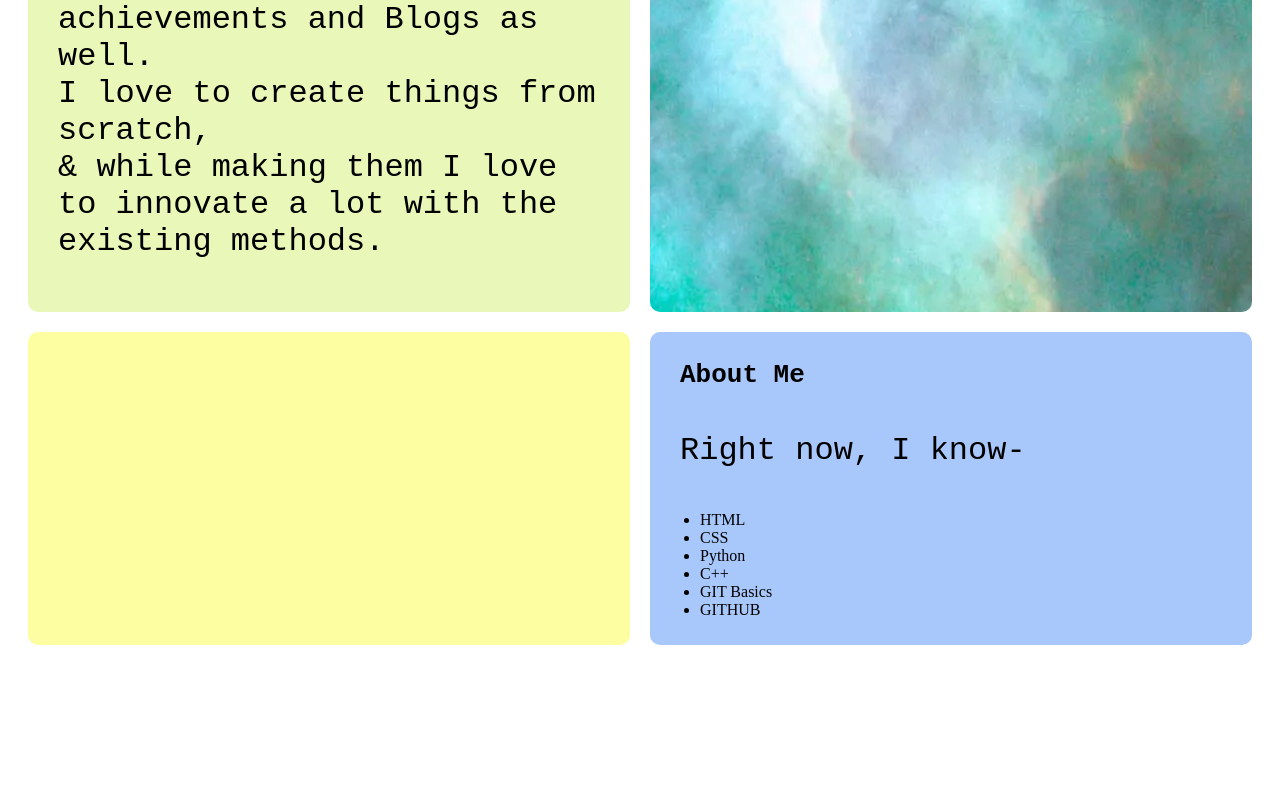
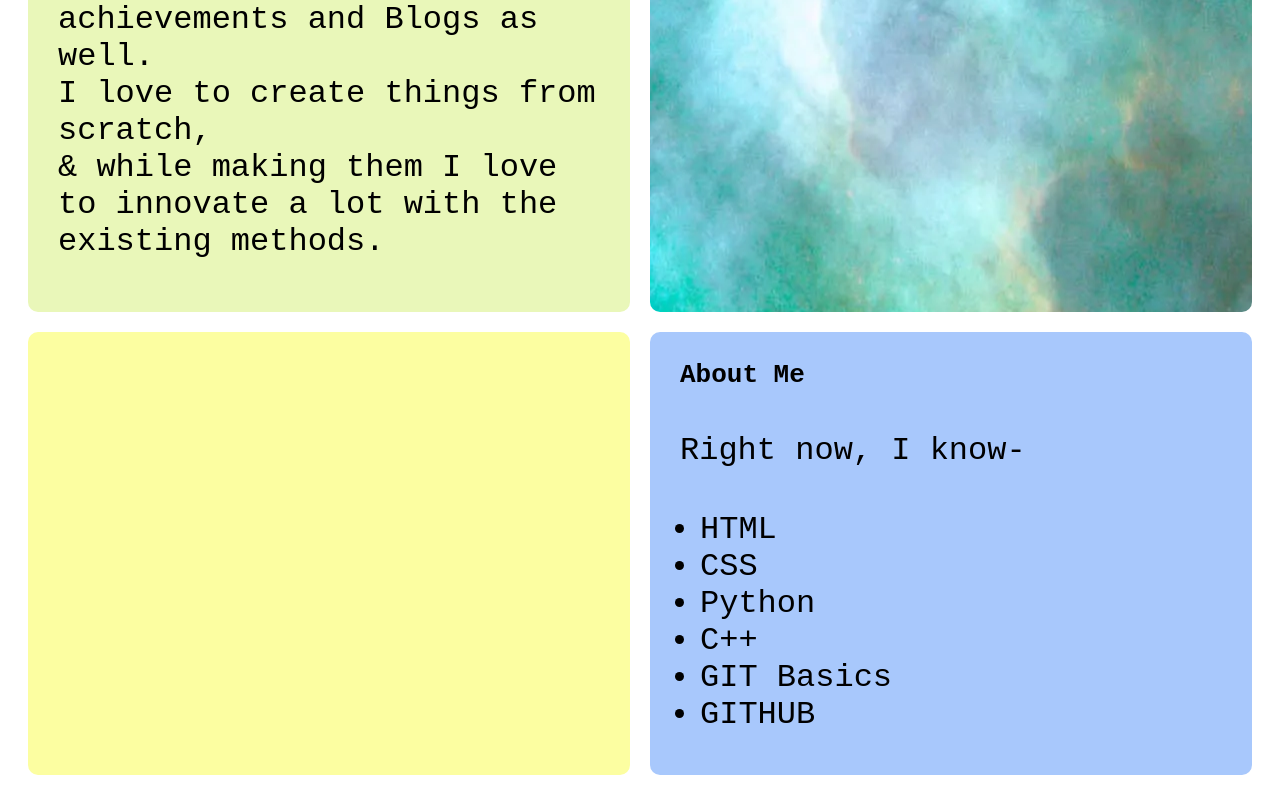
Before and after one commit to HyperionXCF/Portfolio_Yash, a plain HTML site: page index.html in a window 1280 px wide. Shown: the part 428-1221 px from the top of the page. Before the commit the page ends 1091 px from the top, so only its background shows below. Drawn offline with Linux system fonts and the light colour scheme.

Commit message:
Update style.css

```diff
--- a/style.css
+++ b/style.css
@@ -136,3 +136,7 @@ p{
     font-size: 2rem;
     padding: 10px;
 }
+.list{
+    font-family: monospace;
+    font-size: 2rem;
+}
```
